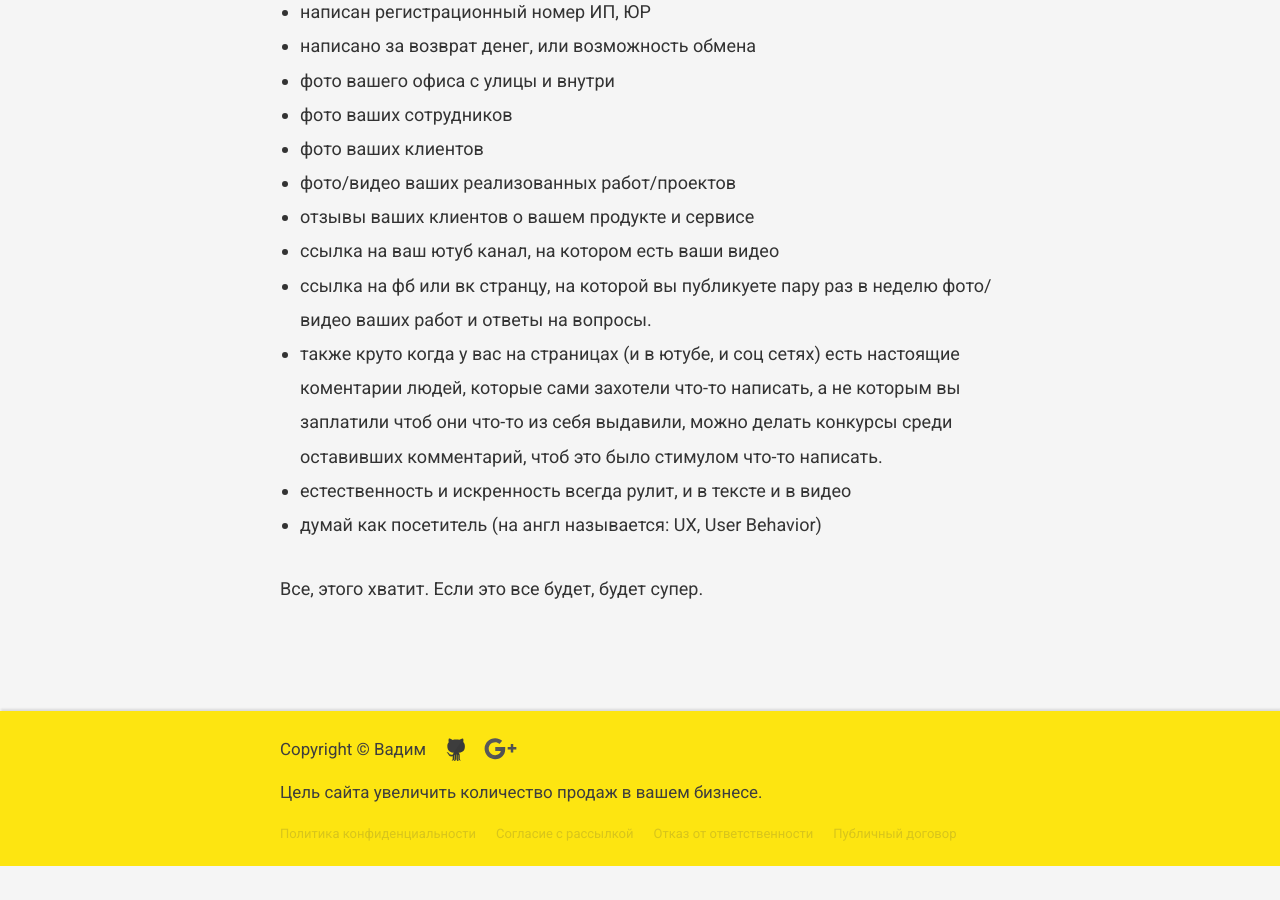
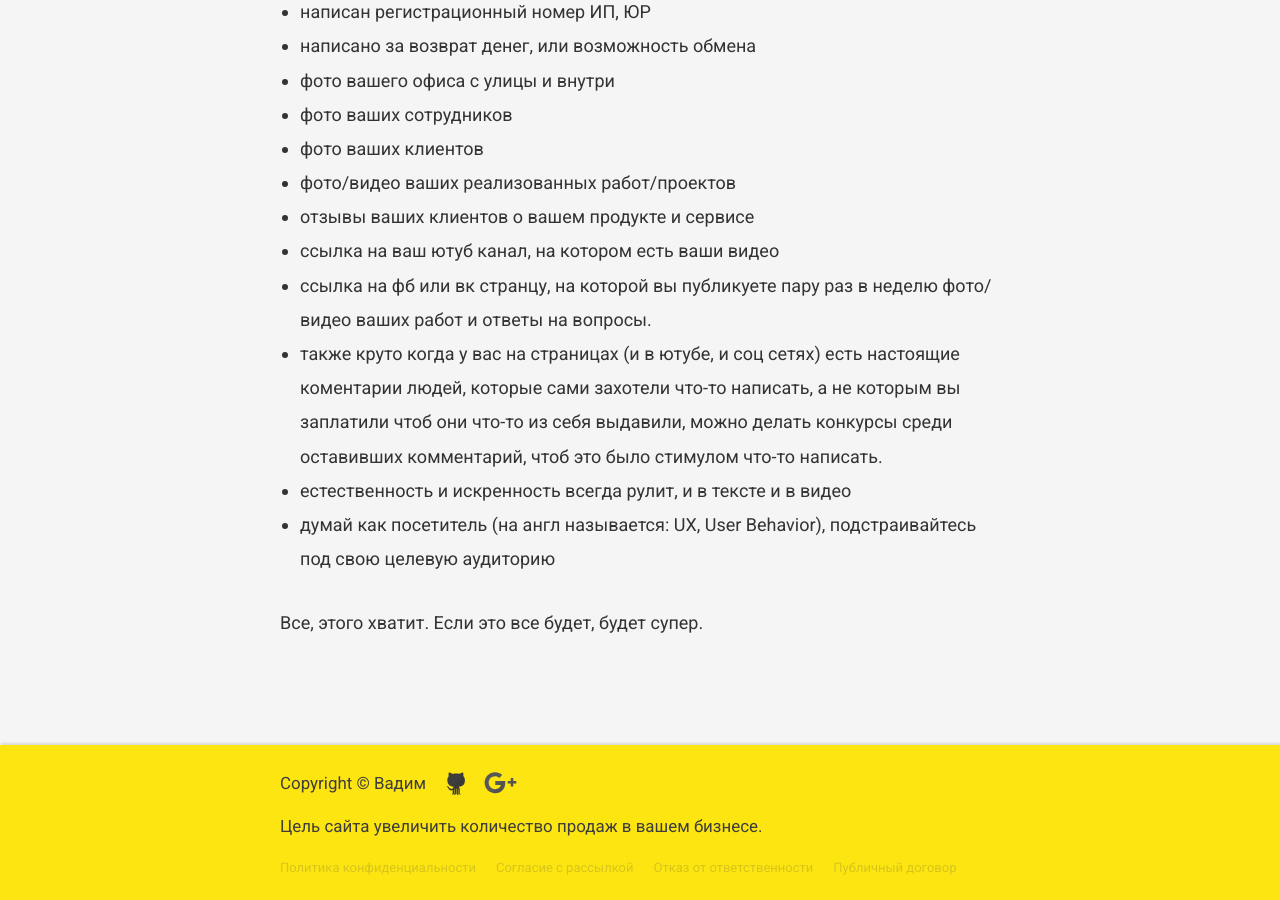
Before and after one commit to VadymVolos/vadymvolos.github.io, a Jekyll site: the page built from _posts/digital-marketing/2017-04-05-doveriye-k-saytu.md, in a window 1280 px wide and 900 px high, scrolled down 943 px. Built offline with Jekyll 4.4.1, drawn with Linux system fonts in a browser that asks for light colours; nearby versions of some CDN libraries; comment, search, counter and statistics services are not loaded; before the commit the page ends 1809 px from its top, so only the background shows below that.

Commit message:
Update 2017-04-05-doveriye-k-saytu.md

```diff
--- a/_posts/digital-marketing/2017-04-05-doveriye-k-saytu.md
+++ b/_posts/digital-marketing/2017-04-05-doveriye-k-saytu.md
@@ -55,7 +55,7 @@
 </li><li>
 естественность и искренность всегда рулит, и в тексте и в видео
 </li><li>
-думай как посетитель (на англ называется: UX, User Behavior)
+думай как посетитель (на англ называется: UX, User Behavior), подстраивайтесь под свою целевую аудиторию
 </li>
 </ul>
 
```
